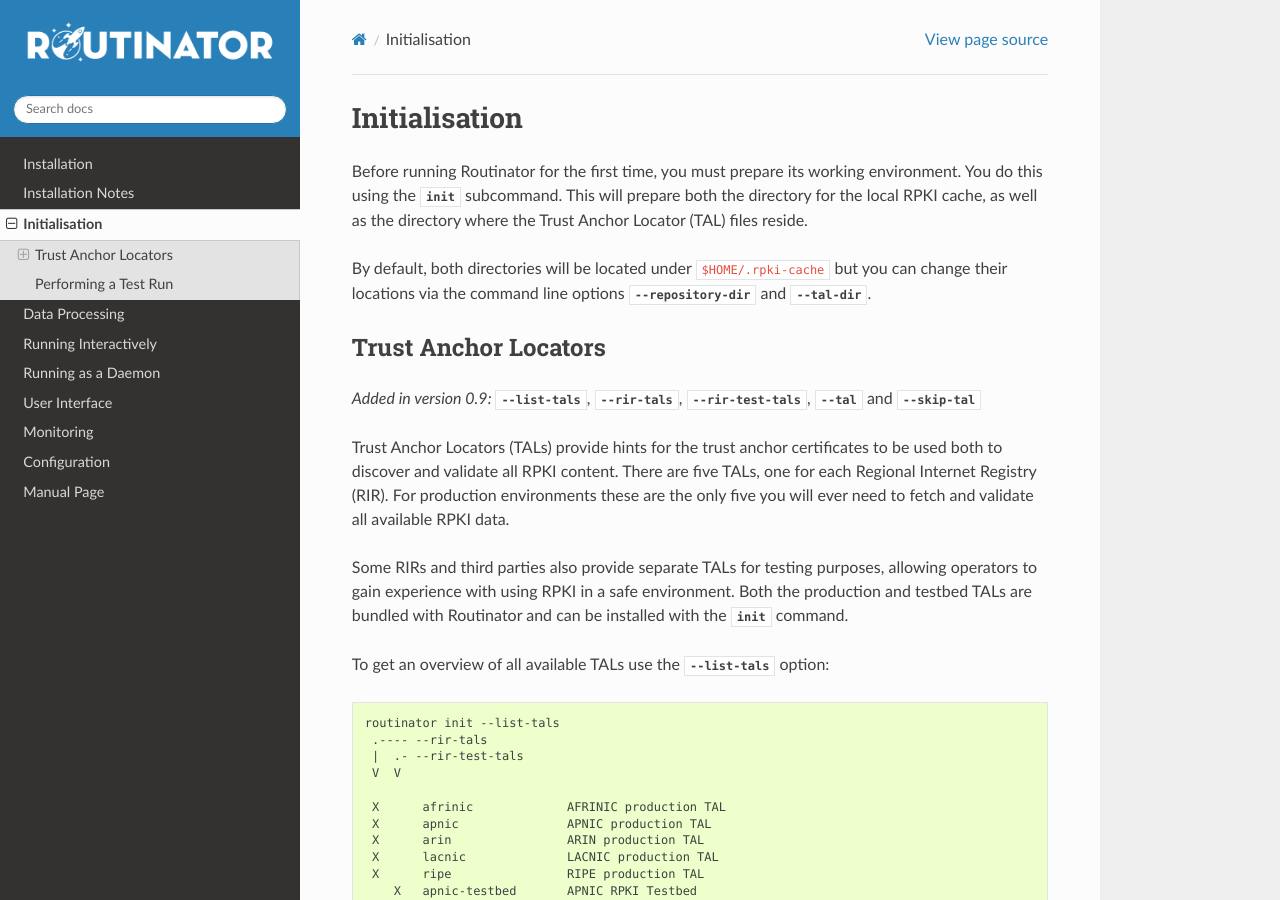
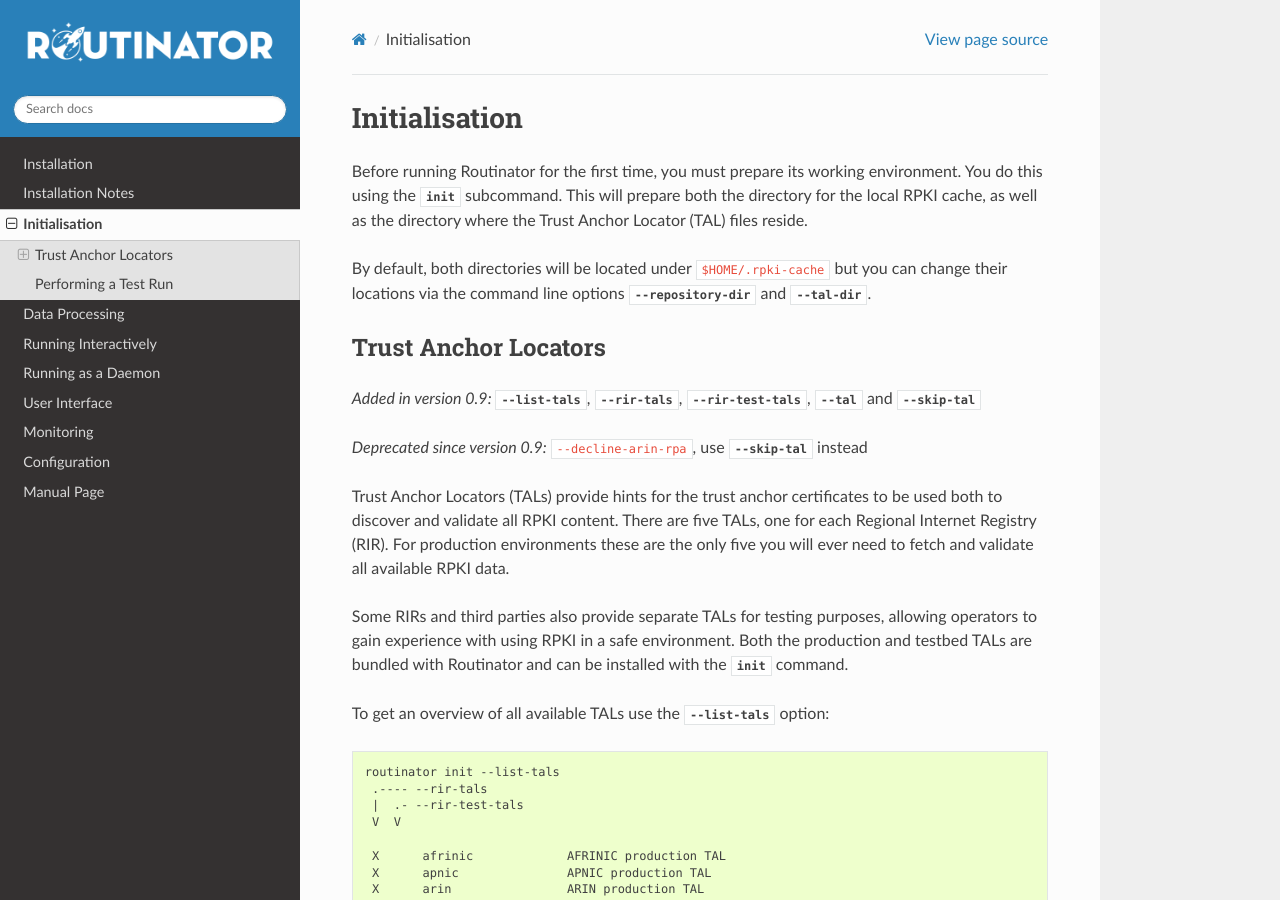
Before and after one commit to NLnetLabs/routinator, a Sphinx documentation site: the page built from source/initialisation.rst, in a window 1280 px wide and 900 px high. Built offline with Sphinx 7.4.7 and the Read the Docs theme 2.0.0, drawn with Linux system fonts in a browser that asks for light colours.

Commit message:
Deprecate `--decline-arin-rpa`

```diff
--- a/source/initialisation.rst
+++ b/source/initialisation.rst
@@ -18,6 +18,9 @@
 .. versionadded:: 0.9
    :option:`--list-tals`, :option:`--rir-tals`, :option:`--rir-test-tals`,
    :option:`--tal` and :option:`--skip-tal`
+
+.. deprecated:: 0.9
+   ``--decline-arin-rpa``, use :option:`--skip-tal` instead
 
 Trust Anchor Locators (TALs) provide hints for the trust anchor certificates to
 be used both to discover and validate all RPKI content. There are five TALs, one
```
